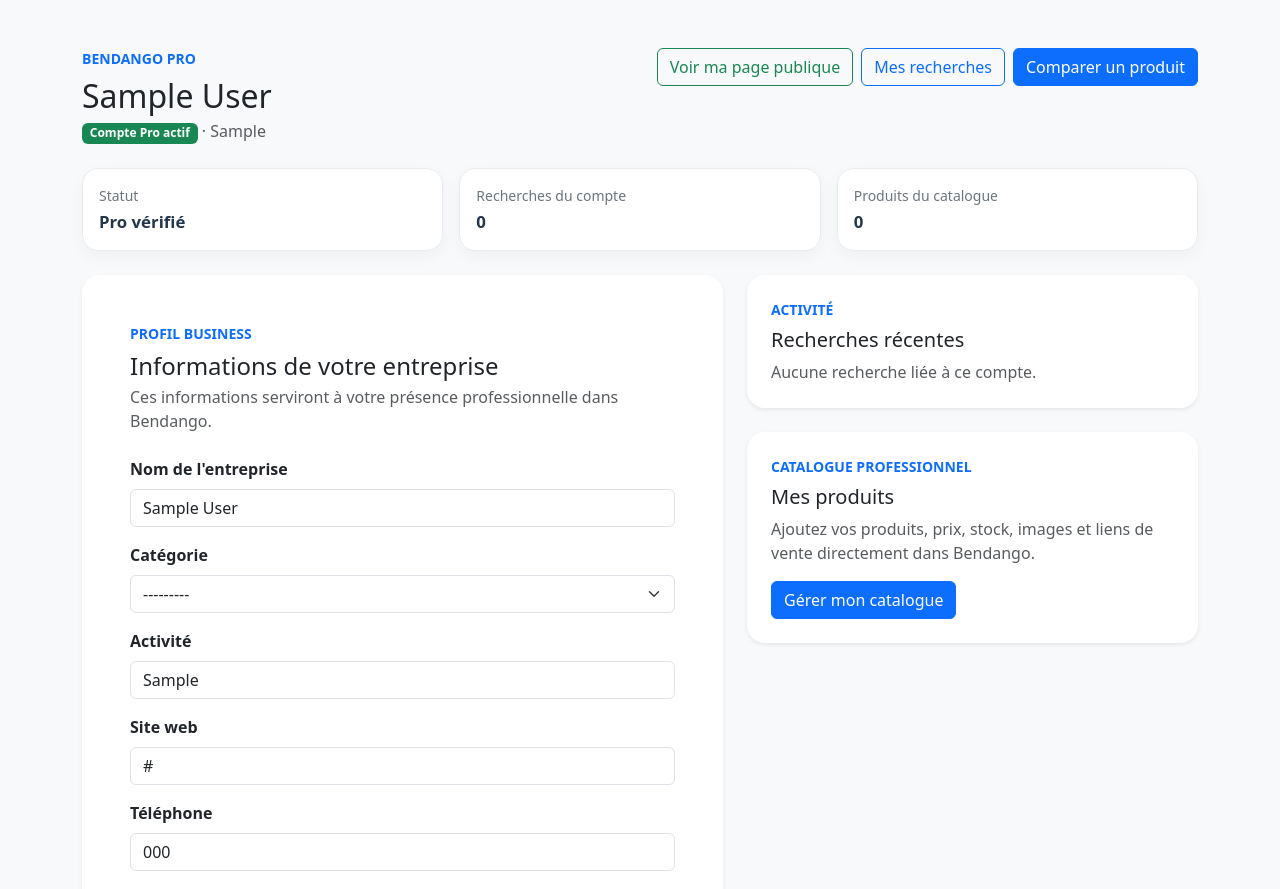
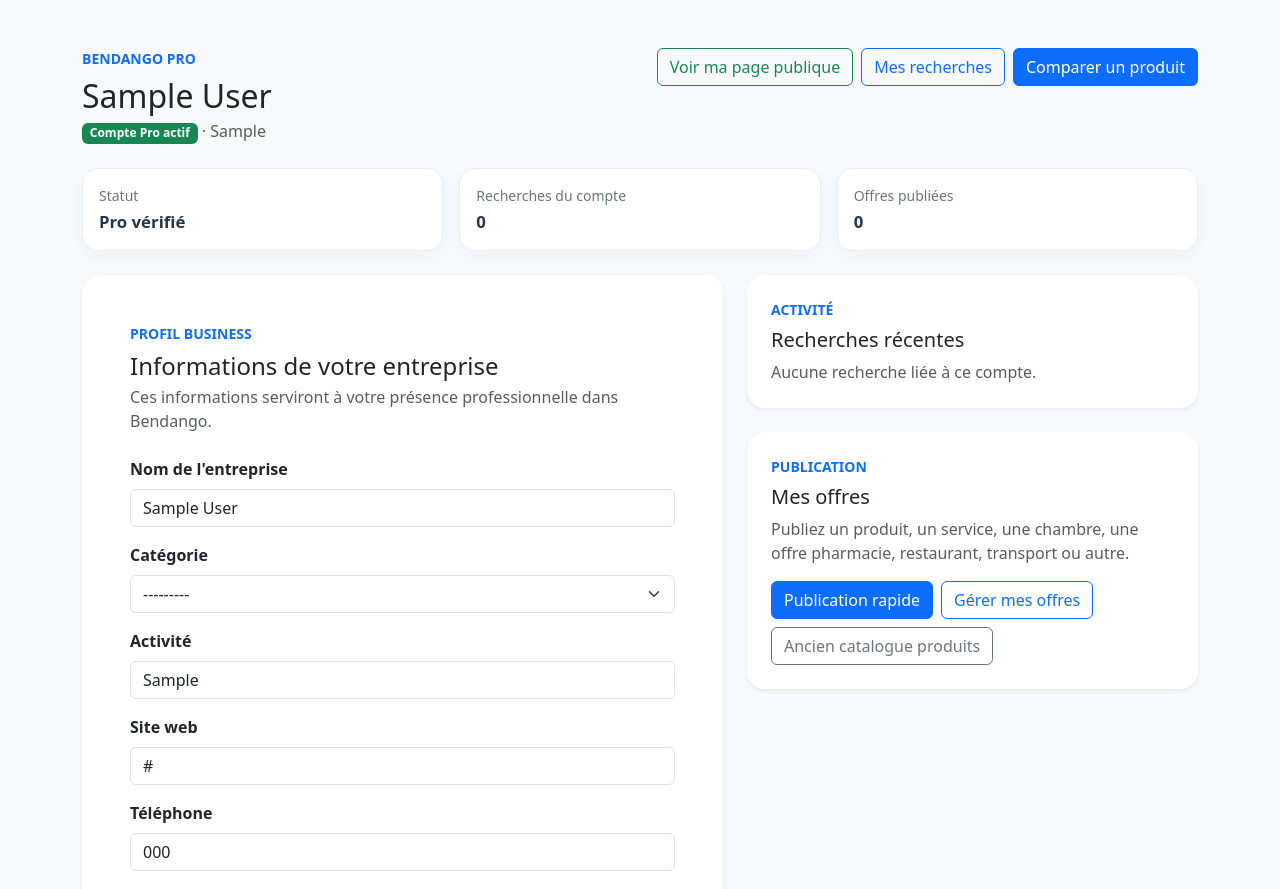
Before and after one commit to kembo-dev/bendango, a Django app: page /pro/ in a window 1280 px wide. Shown: the top 889 px of the page. Run offline with Django 5.2, Linux system fonts and the light colour scheme; a user stored in the database is signed in; data comes from the database, SQL or seed files in the repository; tables that the repository leaves empty hold one stand-in row (values such as "Sample post"); data that the repository does not hold is empty; parts of the project's set-up code (start-up, migrations or seed data) failed here and were passed over.

Commit message:
ux: make universal Offers primary in Pro dashboard

```diff
--- a/tracker/templates/tracker/pro_dashboard.html
+++ b/tracker/templates/tracker/pro_dashboard.html
@@ -33,7 +33,7 @@
     <div class="row g-3 mb-4">
         <div class="col-md-4"><div class="metric"><small>Statut</small><strong>{% if profile.is_verified %}Pro vérifié{% else %}Pro{% endif %}</strong></div></div>
         <div class="col-md-4"><div class="metric"><small>Recherches du compte</small><strong>{{ search_count }}</strong></div></div>
-        <div class="col-md-4"><div class="metric"><small>Produits du catalogue</small><strong>{{ product_count }}</strong></div></div>
+        <div class="col-md-4"><div class="metric"><small>Offres publiées</small><strong>{{ offer_count }}</strong></div></div>
     </div>
 
     <div class="row g-4">
@@ -80,10 +80,14 @@
 
             <div class="card border-0 shadow-sm">
                 <div class="card-body p-4">
-                    <div class="text-primary text-uppercase fw-bold small mb-2">Catalogue professionnel</div>
-                    <h2 class="h5">Mes produits</h2>
-                    <p class="text-muted">Ajoutez vos produits, prix, stock, images et liens de vente directement dans Bendango.</p>
-                    <a href="{% url 'pro_products' %}" class="btn btn-primary">Gérer mon catalogue</a>
+                    <div class="text-primary text-uppercase fw-bold small mb-2">Publication</div>
+                    <h2 class="h5">Mes offres</h2>
+                    <p class="text-muted">Publiez un produit, un service, une chambre, une offre pharmacie, restaurant, transport ou autre.</p>
+                    <div class="d-flex gap-2 flex-wrap">
+                        <a href="{% url 'pro_offer_create' %}" class="btn btn-primary">Publication rapide</a>
+                        <a href="{% url 'pro_offers' %}" class="btn btn-outline-primary">Gérer mes offres</a>
+                        <a href="{% url 'pro_products' %}" class="btn btn-outline-secondary">Ancien catalogue produits</a>
+                    </div>
                 </div>
             </div>
         </div>
```
